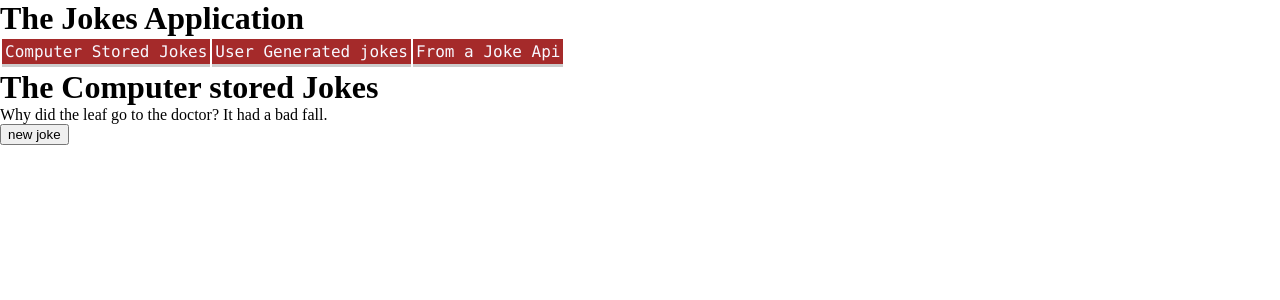
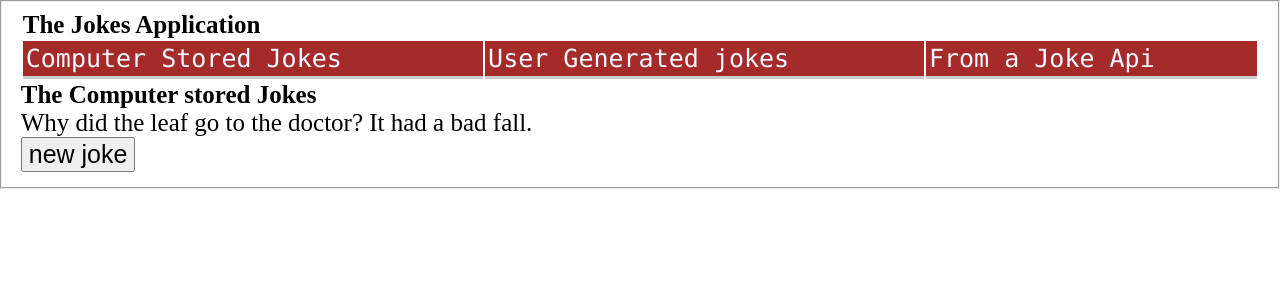
Before and after one commit to wshibero/joke-vue-application, a Vue app: page / in a window 1280 px wide. Shown: the top 300 px of the page. Built offline with nearby package versions, Linux system fonts and the light colour scheme.

Commit message:
changed the font size

```diff
--- a/src/App.vue
+++ b/src/App.vue
@@ -3,23 +3,24 @@
 </script>
 
 <template>
-  <h1>The Jokes Application</h1>
   <div id='App'>
+    <fieldset>
       <div>
+        <legend><h1>The Jokes Application</h1></legend>
           <table>
             <tr>
               <td>
-            <a :class='btnmenu' @click="selectDiv('1')">
+                <a class='btnmenu' @click="selectDiv('1')">
                   Computer Stored Jokes
                 </a>
               </td>
               <td>
-            <a :class='btnmenu' @click="selectDiv('2')">
+                <a class='btnmenu' @click="selectDiv('2')">
                   User Generated jokes
                 </a>
               </td>
               <td>
-            <a :class='btnmenu' @click="selectDiv('3')">
+                <a class='btnmenu' @click="selectDiv('3')">
                   From a Joke Api
                 </a>
               </td>
@@ -35,6 +36,7 @@
       <div v-if="selectedDiv === '3'">
         <ApiGeneratedJokes/>
       </div>
+    </fieldset>
   </div>
 </template>
 
--- a/src/assets/base.css
+++ b/src/assets/base.css
@@ -1,9 +1,17 @@
 *{
   margin: 0;
+  font-size: 25px;
 }
 
 input[type='text']{
-  width: 80%
+  padding: 5px;
+  width: 70%;
+  border: none;
+  border-bottom: 3px inset #ccc;
+}
+
+input[type='text']:focus{
+  outline: none;
 }
 
 td, tr{
@@ -23,6 +31,7 @@ td>a{
 
 td:hover{
   background-color: hotpink;
+  border: none;
 }
 
 td>a:hover{
@@ -30,3 +39,7 @@ td>a:hover{
   text-decoration: underline;
   font-style: italic;
 }
+
+p{
+
+}
--- a/src/components/UserGeneratedJokes.vue
+++ b/src/components/UserGeneratedJokes.vue
@@ -1,5 +1,6 @@
 <template>
   <h1>User Generated Jokes</h1>
+
   <div>
     <table>
       <tr>
@@ -83,3 +84,9 @@ export default {
   },
 };
 </script>
+
+<style>
+  table{
+    width: 100%;
+  }
+</style>
```
Lines whose indentation alone changed are shown as unchanged.
